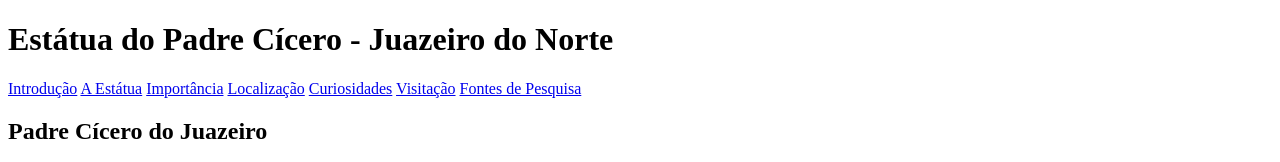
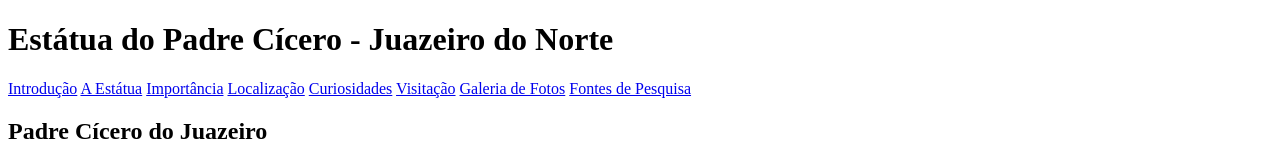
Before and after one commit to BiMaine/Ana-Beatriz_T1_Lugar_gostaria_conhecer, a plain HTML site: page Trabalho 1 - Web I/index.html in a window 1280 px wide. Shown: the top 162 px of the page. Drawn offline with Linux system fonts and the light colour scheme.

Commit message:
Add files via upload

```diff
--- a/Trabalho 1 - Web I/index.html
+++ b/Trabalho 1 - Web I/index.html
@@ -16,6 +16,7 @@
             <a href="#localizacao">Localização</a>
             <a href="#curiosidades">Curiosidades</a>
             <a href="#visita">Visitação</a>
+            <a href="#galeria-de-fotos">Galeria de Fotos</a>
             <a href="#fontes-pesquisa">Fontes de Pesquisa</a>
         </nav>
     </header>
```
